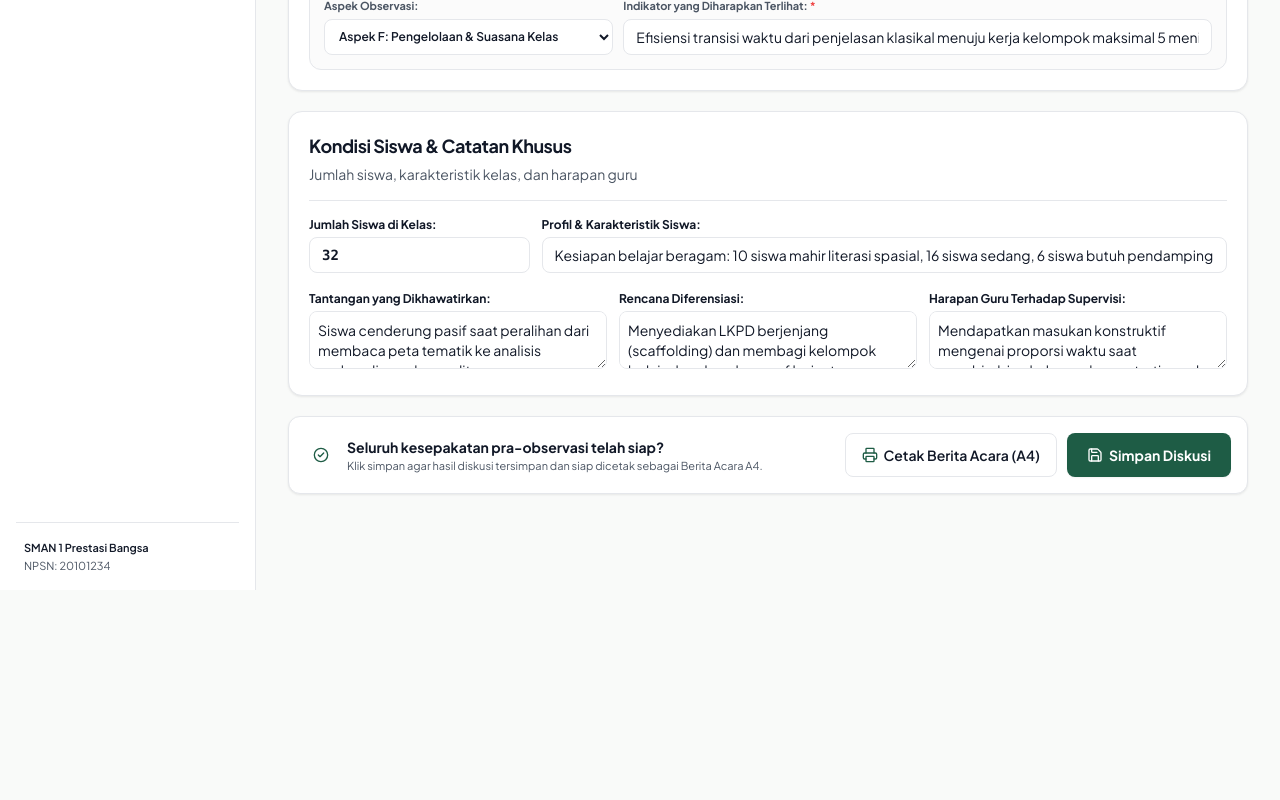
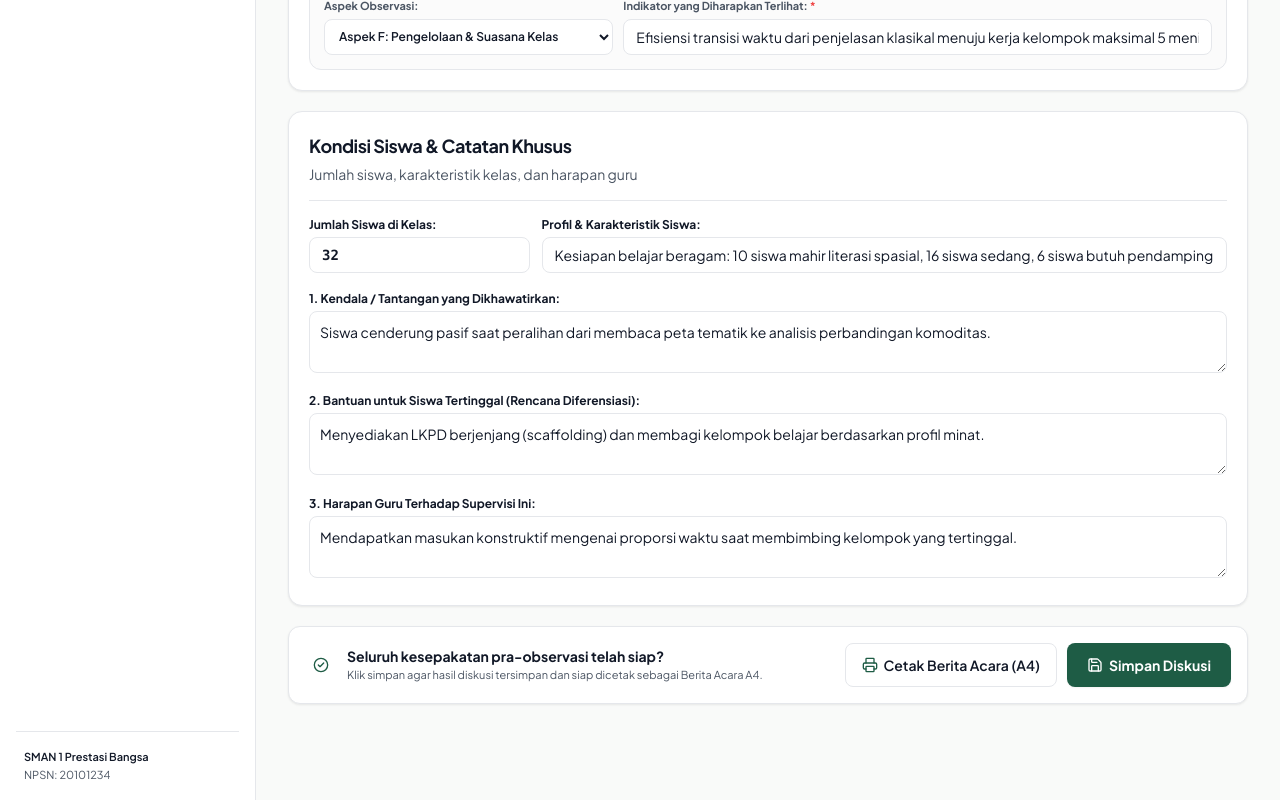
Before and after one commit to mediasosialsmpn3cibungbulang-dotcom/Web-App-Observasi, a Next.js app: page /pra-observasi in a window 1280 px wide. Shown: the part 1400-2200 px from the top of the page. Before the commit the page ends 1990 px from the top, so only its background shows below. Built offline with nearby package versions, Linux system fonts and the light colour scheme.

Commit message:
style(pre-obs): tata ulang catatan kondisi siswa menjadi 3 baris vertikal satu per satu agar lapang dan mudah dibaca

```diff
--- a/src/features/pre-observation/PreObservationForm.tsx
+++ b/src/features/pre-observation/PreObservationForm.tsx
@@ -707,43 +707,47 @@ export const PreObservationForm: React.FC = () => {
             </div>
           </div>
 
-          <div className="grid grid-cols-1 md:grid-cols-3 gap-3 pt-1">
+          {/* 3 Isian Berbaris Vertikal Satu-Satu agar Lapang dan Tidak Sempit */}
+          <div className="space-y-3.5 pt-1">
+            {/* Baris 1: Tantangan */}
             <div className="space-y-1">
               <label className="block text-xs font-bold text-foreground">
-                Tantangan yang Dikhawatirkan:
+                1. Kendala / Tantangan yang Dikhawatirkan:
               </label>
               <textarea
                 rows={2}
                 value={formData.tantangan_dihadapi}
                 onChange={(e) => setFormData({ ...formData, tantangan_dihadapi: e.target.value })}
-                placeholder="Contoh: Siswa pasif saat kerja kelompok..."
-                className="w-full p-2 text-xs md:text-sm rounded-lg border border-border bg-surface text-foreground"
+                placeholder="Contoh: Sebagian siswa cenderung pasif dan mengandalkan teman kelompoknya yang lebih dominan..."
+                className="w-full p-2.5 text-xs md:text-sm rounded-lg border border-border bg-surface text-foreground focus:outline-none focus:ring-1 focus:ring-primary leading-relaxed"
               />
             </div>
 
+            {/* Baris 2: Rencana Diferensiasi */}
             <div className="space-y-1">
               <label className="block text-xs font-bold text-foreground">
-                Rencana Diferensiasi:
+                2. Bantuan untuk Siswa Tertinggal (Rencana Diferensiasi):
               </label>
               <textarea
                 rows={2}
                 value={formData.rencana_diferensiasi}
                 onChange={(e) => setFormData({ ...formData, rencana_diferensiasi: e.target.value })}
-                placeholder="Contoh: Menyiapkan tutor sebaya & LKPD bertingkat..."
-                className="w-full p-2 text-xs md:text-sm rounded-lg border border-border bg-surface text-foreground"
+                placeholder="Contoh: Menyediakan tugas berjenjang pada LKPD dan membentuk kelompok heterogen dengan tutor sebaya..."
+                className="w-full p-2.5 text-xs md:text-sm rounded-lg border border-border bg-surface text-foreground focus:outline-none focus:ring-1 focus:ring-primary leading-relaxed"
               />
             </div>
 
+            {/* Baris 3: Harapan Guru */}
             <div className="space-y-1">
               <label className="block text-xs font-bold text-foreground">
-                Harapan Guru Terhadap Supervisi:
+                3. Harapan Guru Terhadap Supervisi Ini:
               </label>
               <textarea
                 rows={2}
                 value={formData.harapan_guru}
                 onChange={(e) => setFormData({ ...formData, harapan_guru: e.target.value })}
-                placeholder="Contoh: Saran praktis manajemen waktu kelas..."
-                className="w-full p-2 text-xs md:text-sm rounded-lg border border-border bg-surface text-foreground"
+                placeholder="Contoh: Mendapatkan saran praktis tentang manajemen waktu kerja kelompok agar tidak molor..."
+                className="w-full p-2.5 text-xs md:text-sm rounded-lg border border-border bg-surface text-foreground focus:outline-none focus:ring-1 focus:ring-primary leading-relaxed"
               />
             </div>
           </div>
```
